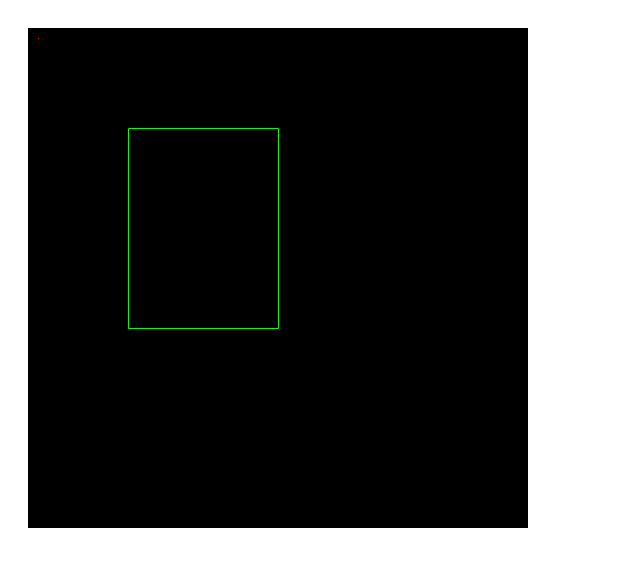
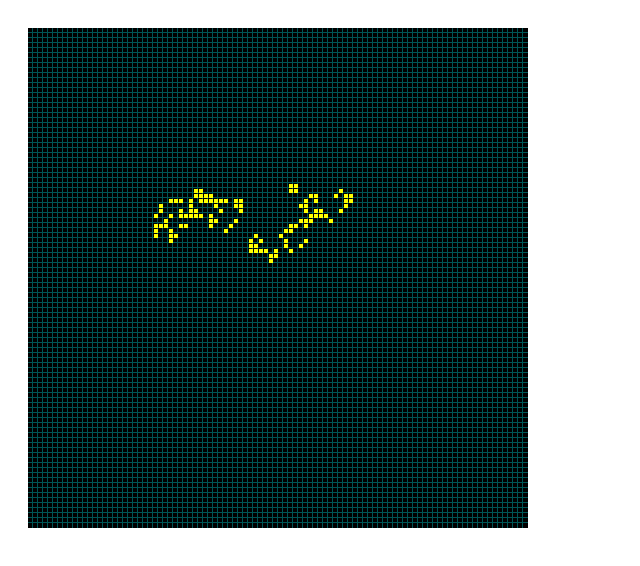
Before and after one commit to anderstender/canvas, a plain HTML site: page index.html in a window 1280 px wide. Shown: the whole page, without its empty margins (0-640 px from the left). Drawn offline with Linux system fonts and the light colour scheme.

Commit message:
тестирование на рисовании клеточного автомата life

```diff
--- a/index.html
+++ b/index.html
@@ -17,6 +17,6 @@
                 margin-top: 20px;
                 margin-left:20px;
             " width="500" height="500"></canvas>
-        <script type="text/javascript" src="js/example.js"></script>
+        <script type="text/javascript" src="js/life.js"></script>
     </body>
 </html>
--- a/js/example.js
+++ b/js/example.js
@@ -3,11 +3,11 @@ cv.Clear();
 
 
 
-var grid = new Grid(8, 1, '#005555');
-//cv.Draw.Add(grid);
+var grid = new Grid(4, 1, '#005555');
+cv.Draw.Add(grid);
 
-var fq = new FillQuad(10,100, 40, '#ffff00');
-//cv.Draw.Add(fq);
+var fq = new FillQuad(5,5, 4, '#ffff00');
+cv.Draw.Add(fq);
 
 
 var l = new Line([10,10], [100,100], '#ffffff');
@@ -19,11 +19,11 @@ var l = new Line([10,10], [100,100], '#ffffff');
 ]);*/
 
 var r = new  Rect([100,100], [150,200], '#00ff00');
-cv.Draw.Add(r);
+//cv.Draw.Add(r);
 
 
 var p = new Point([10,10], '#ff0000');
-cv.Draw.Add(p);
+//cv.Draw.Add(p);
 
 
 cv.Draw.All();
--- /dev/null
+++ b/js/life.js
@@ -0,0 +1,113 @@
+var cv = new Canvas(document.getElementById('canvas_box'));
+
+var draw = function(canv, field){
+    canv.Clear();
+    var qs = 4;
+    var bs = 1;
+    cv.Draw.Add((new FillQuad(0,0, 500, '#000000')));
+    var grid = new Grid(qs, bs, '#005555');
+    canv.Draw.Add(grid);
+
+    for(y = 0; y < field.length; y++){
+        for(x = 0; x < field[y].length; x++){
+            if(field[y][x]) {
+                cv.Draw.Add((new FillQuad(1 + (qs + bs) * x, 1 + (qs + bs) * y, qs, '#ffff00')));
+            }
+        }
+    }
+    cv.Draw.All();
+};
+
+var getField = function(w,h){
+    var field = [];
+    for(y = 0;y < h; y++){
+        field.push([]);
+        for(x=0;x<w;x++){
+            field[y].push(0);
+        }
+    }
+    return field;
+};
+
+
+
+var countAliveAround = function (field, x, y) {
+    return field[y-1][x-1] + field[y][x-1] + field[y+1][x-1] +
+            field[y-1][x] + field[y+1][x] +
+            field[y-1][x+1] + field[y][x+1] + field[y+1][x+1];
+};
+var nextCellState =  function(field, x, y){
+    var cnt = countAliveAround(field, x, y);
+    if(cnt == 3){
+        return 1;
+    }
+    if(cnt == 2 || cnt == 3){
+        return field[y][x];
+    }
+    return 0;
+};
+
+
+var getNextStep = function(field){
+    var tmpField = getField(field[0].length, field.length);
+    for(y = 1; y < (field.length - 1); y++){
+        for(x = 1; x < (field[y].length - 1);x++){
+            tmpField[y][x] = nextCellState(field, x, y);
+        }
+    }
+    return tmpField;
+};
+
+var reqAFrame = (function() {
+    return window.requestAnimationFrame ||
+        window.webkitRequestAnimationFrame ||
+        window.mozRequestAnimationFrame ||
+        window.oRequestAnimationFrame ||
+        window.msRequestAnimationFrame ||
+        function(callback) {
+            window.setTimeout(callback, 1000/60);
+        };
+})();
+
+var set = function (field, x, y, v) {
+    field[y][x] = v;
+    return field;
+}
+
+var sField = getField(100,100);
+
+var ox = 30;
+var oy = 30;
+
+var arr = [
+    [0,1,1,1,1,1,1,0,1,0,0,0,0,0,1,0,0,0,0,1,1,1,0,0,0,0,1,1,0,0,0,1,1,1,1,1,0,0,0,0,0,0,0,0,0,0,],
+    [0,1,0,0,0,0,1,0,1,0,0,0,0,0,1,0,0,0,0,1,0,1,0,0,0,1,0,0,1,0,0,1,0,0,0,0,1,0,0,0,0,0,0,0,0,0,],
+    [0,1,0,0,0,0,1,0,1,0,0,0,0,0,1,0,0,0,1,0,0,1,0,0,1,0,0,0,0,1,0,1,0,0,0,0,1,0,0,0,0,0,0,0,0,0,],
+    [0,1,0,0,0,0,1,0,1,0,0,0,0,1,1,0,0,0,1,0,0,1,0,0,1,0,0,0,0,1,0,1,0,0,0,0,1,0,0,0,0,0,0,0,0,0,],
+    [0,1,0,0,0,0,1,0,1,0,0,0,1,0,1,0,0,0,1,0,0,1,0,0,1,0,0,0,0,1,0,1,0,0,0,0,1,0,0,0,0,0,0,0,0,0,],
+    [0,1,0,0,0,0,1,0,1,0,0,1,0,0,1,0,0,0,1,0,0,1,0,0,1,0,0,0,0,1,0,1,1,1,1,1,0,0,0,0,0,0,0,0,0,0,],
+    [0,1,0,0,0,0,1,0,1,0,1,0,0,0,1,0,0,0,1,0,0,1,0,0,1,0,0,0,0,1,0,1,0,0,0,0,0,0,0,0,0,0,0,0,0,0,],
+    [0,1,0,0,0,0,1,0,1,1,0,0,0,0,1,0,0,1,0,0,0,1,0,0,1,0,0,0,0,1,0,1,0,0,0,0,0,0,0,0,0,0,0,0,0,0,],
+    [0,1,0,0,0,0,1,0,1,0,0,0,0,0,1,0,1,1,1,1,1,1,1,0,0,1,0,0,1,0,0,1,0,0,0,0,0,0,0,0,0,0,0,0,0,0,],
+    [0,1,0,0,0,0,1,0,1,0,0,0,0,0,1,0,1,0,0,0,0,0,1,0,0,0,1,1,0,0,0,1,0,0,0,0,0,0,0,0,0,0,0,0,0,0,]
+];
+for( i = 0; i < arr.length; i++){
+    for(j = 0; j < arr[i].length; j++){
+        sField[i+oy][j+ox] = arr[i][j];
+    }
+}
+
+console.log(countAliveAround(sField, 10, 11));
+
+draw(cv, sField);
+
+setTimeout(function() {
+    setInterval(function () {
+        draw(cv, sField);
+        sField = getNextStep(sField);
+    }, 100);
+},2000);
+
+reqAFrame(function () {
+
+});
```
